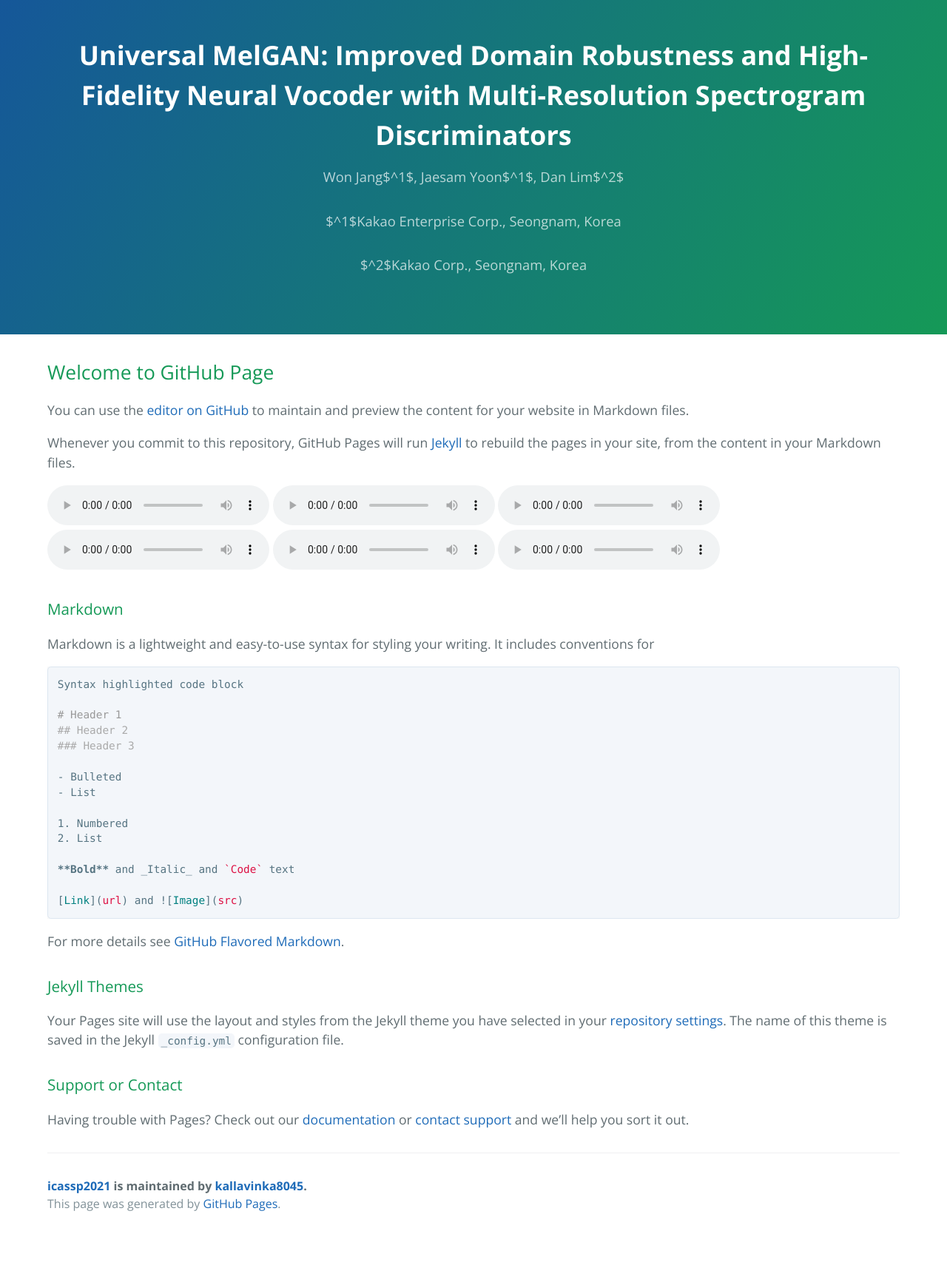
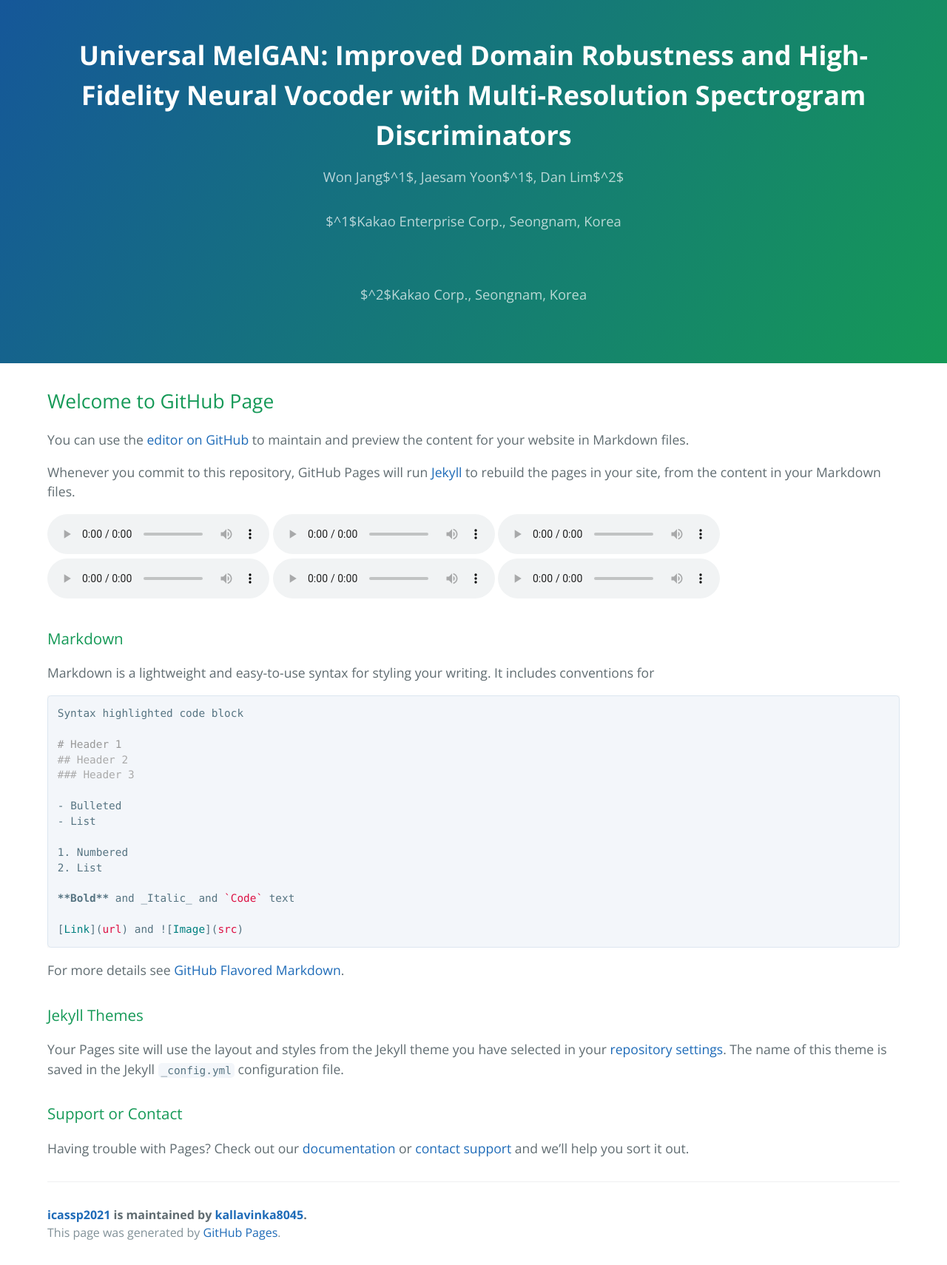
Before and after one commit to kallavinka8045/icassp2021, a Jekyll site: the page built from index.md, in a window 1280 px wide. Shown: the whole page at 74% size. Built offline with Jekyll 4.4.1, drawn with Linux system fonts in a browser that asks for light colours; our own code applies the rules of GitHub Pages for plain Markdown files; before the commit the page ends 1671 px from its top, so only the background shows below that.

Commit message:
Update default.html

```diff
--- a/_layouts/default.html
+++ b/_layouts/default.html
@@ -25,7 +25,7 @@
     <header class="page-header" role="banner">
       <h1 class="project-name">{{ site.title | default: site.github.repository_name }}</h1>
       <h2 class="project-tagline">{{ site.description | default: site.github.project_tagline }}</h2>
-      <h2 class="project-tagline">{{ site.address1 }}</h2>
+      <h2 class="project-tagline">{{ site.address1 }}</h2><br>
       <h2 class="project-tagline">{{ site.address2 }}</h2>
       {% if site.show_downloads %}
         <a href="{{ site.github.zip_url }}" class="btn">Download .zip</a>
```
